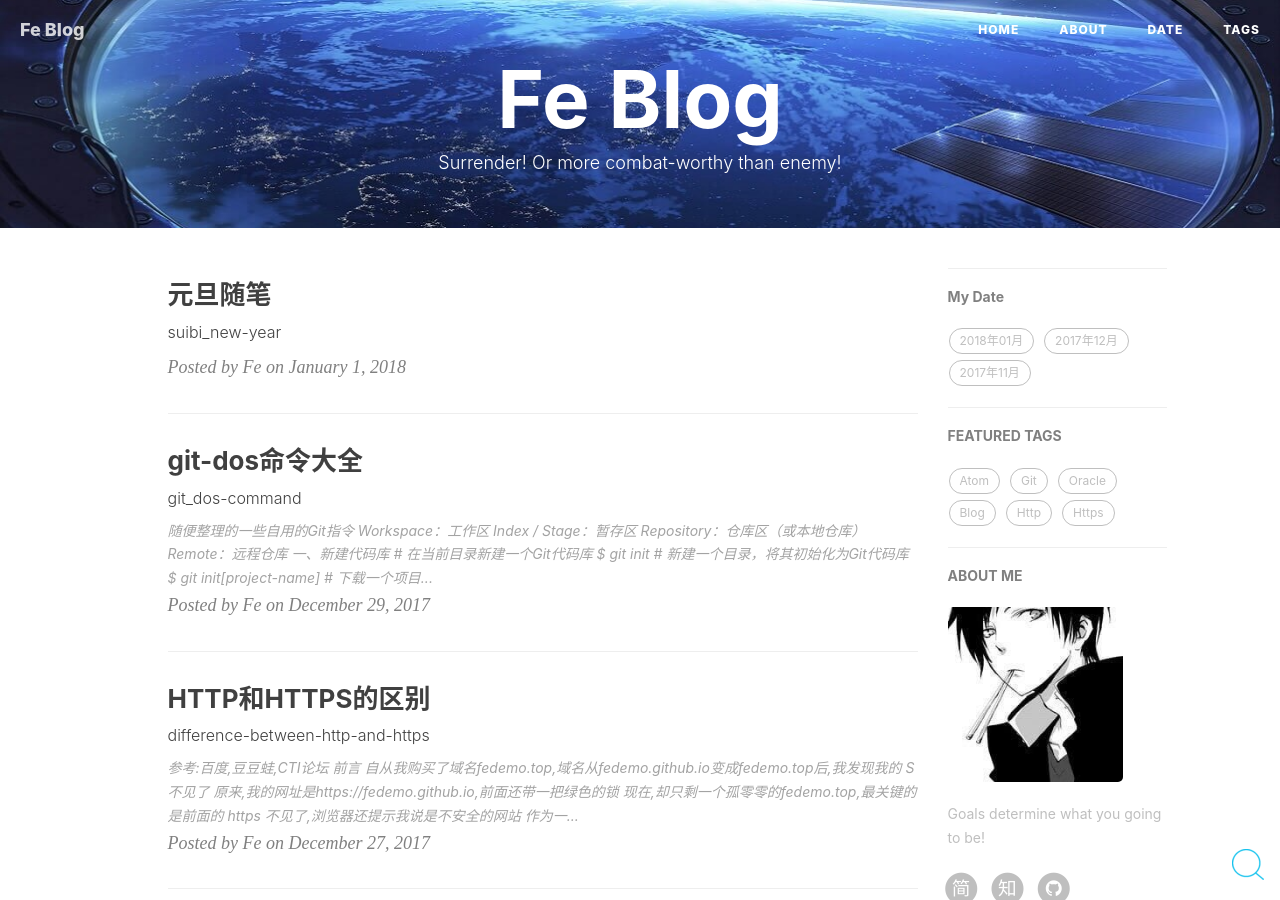
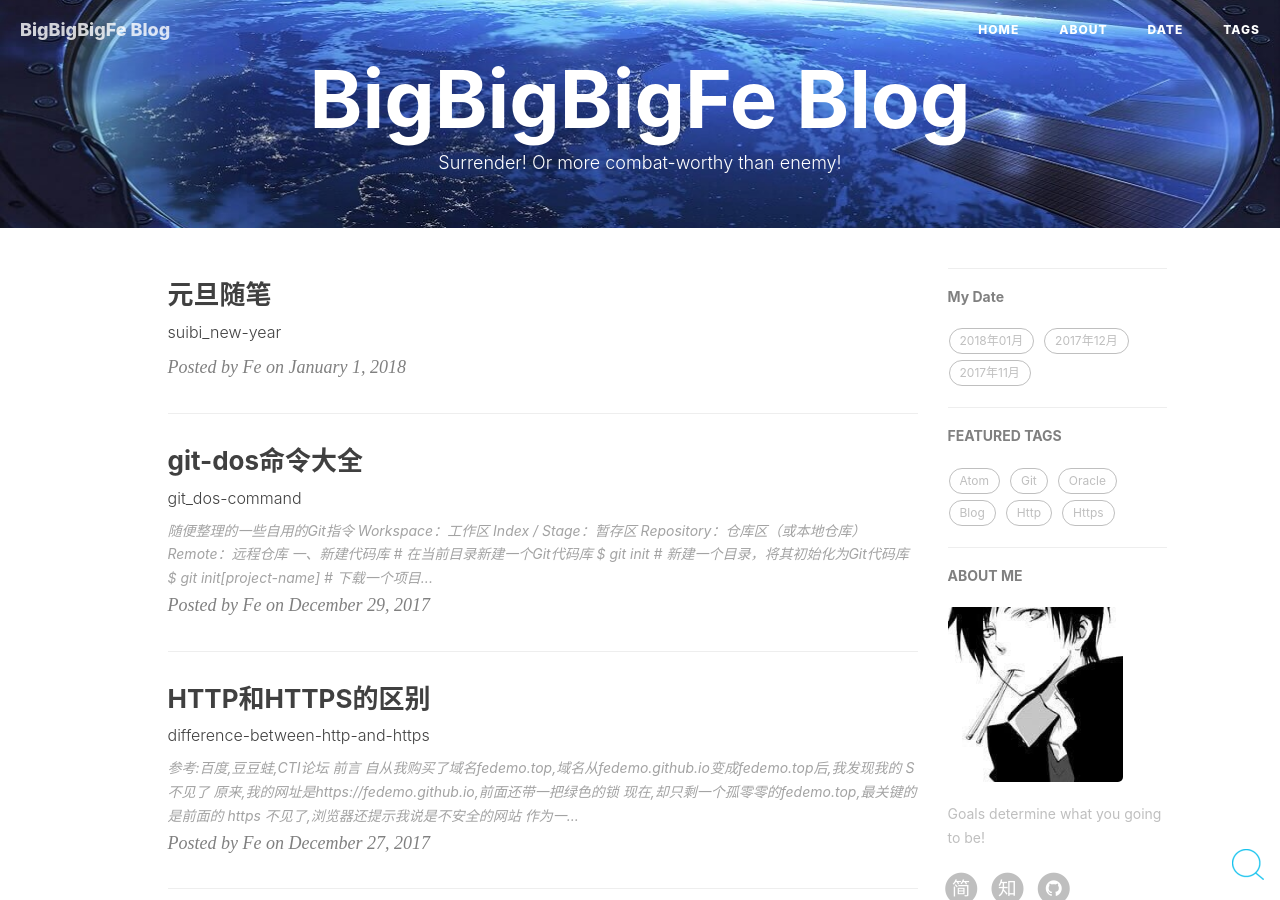
Before and after one commit to FeDemo/fedemo.github.io, a Jekyll site: the page built from index.html, in a window 1280 px wide and 900 px high. Built offline with Jekyll 4.4.1, drawn with Linux system fonts in a browser that asks for light colours; nearby versions of some CDN libraries; the list of posts is cut into pages by our own code; comment, search, counter and statistics services are not loaded; some of the changed text lies outside the part shown.

Commit message:
Update _config.yml

```diff
--- a/_config.yml
+++ b/_config.yml
@@ -1,6 +1,6 @@
 # Site settings
-title: Fe Blog  #你博客的标题
-SEOTitle: Fe的博客 | Fe Blog  #显示在浏览器上搜索的时候显示的标题
+title: BigBigBigFe Blog  #你博客的标题
+SEOTitle: BigBigBigFe的博客 | Fe Blog  #显示在浏览器上搜索的时候显示的标题
 header-img: img/post-bg-earth.jpg #显示在首页的背景图片
 email: fedemo@foxmail.com
 description: "Hey，我是Fe，一只JAVA程序猿,这是我的利用 GitHub Pages 与 Jekyll 搭建的个人博客。内有搭建博客的详细教程,欢迎大家来玩。" #网站介绍
```
